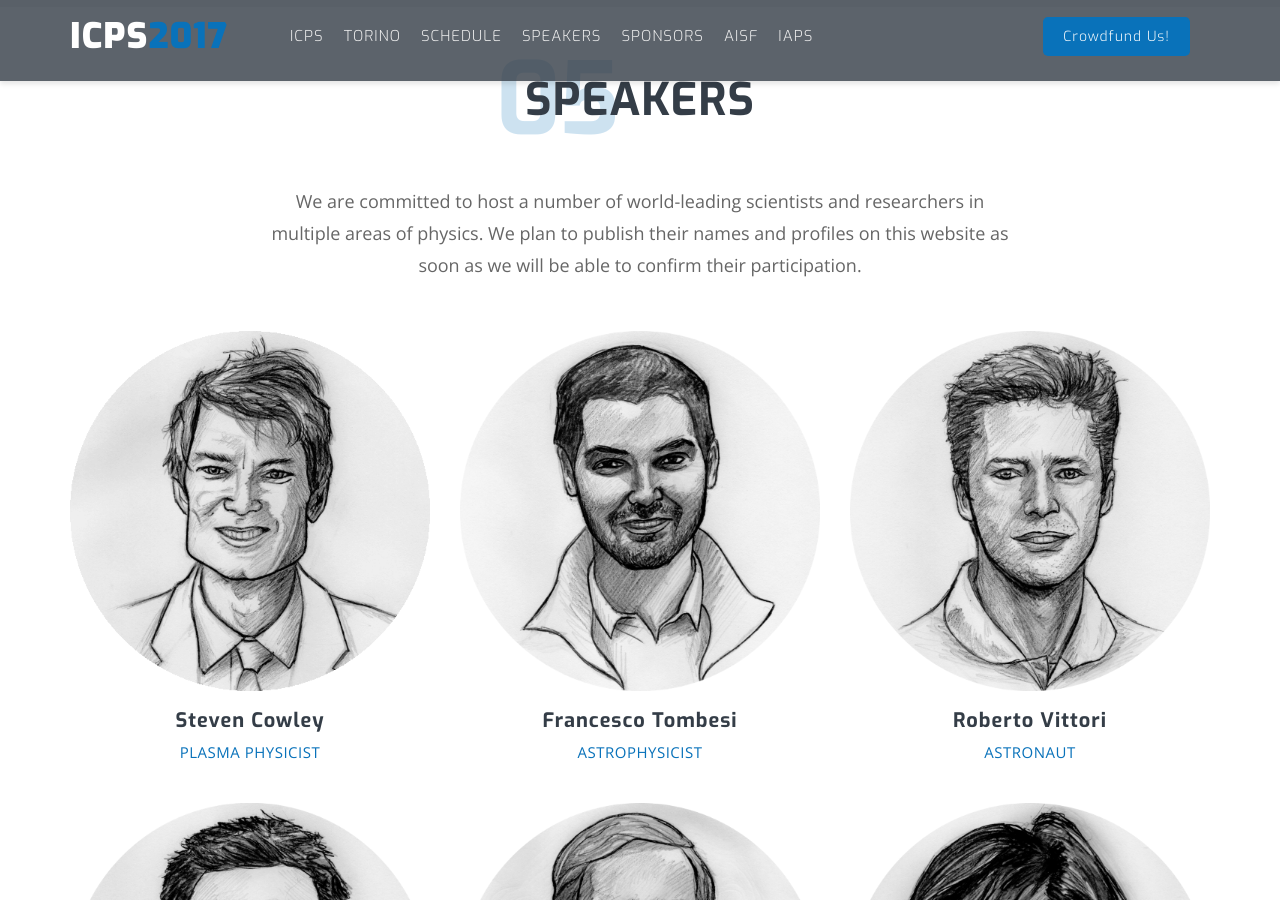
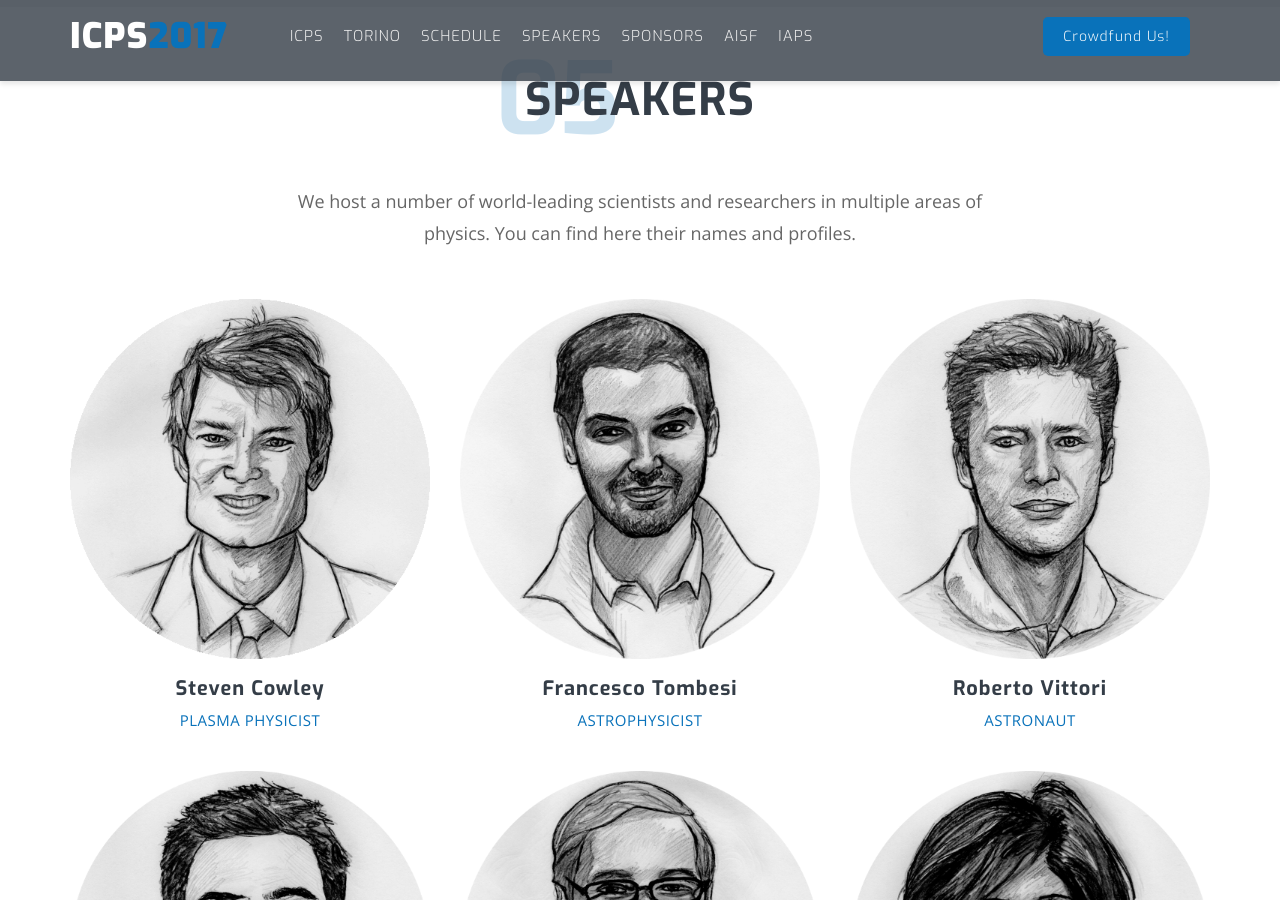
Before and after one commit to ICPS2017/ICPS2017.github.io, a Jekyll site: the page built from index.html, in a window 1280 px wide and 900 px high, scrolled down 4918 px. Built offline with Jekyll 4.4.1, drawn with Linux system fonts in a browser that asks for light colours; nearby versions of some CDN libraries.

Commit message:
minor update speaker section

```diff
--- a/_includes/5_speakers.html
+++ b/_includes/5_speakers.html
@@ -15,7 +15,7 @@
                 <span class="title">Speakers</span>
               </h2>
               <p class="uppercase  wow fadeInUp" data-wow-delay=".2s">
-                We are committed to host a number of world-leading scientists and researchers in multiple areas of physics. We plan to publish their names and profiles on this website as soon as we will be able to confirm their participation.
+                We host a number of world-leading scientists and researchers in multiple areas of physics. You can find here their names and profiles.
               </p>
             </div>
           </div> <!--//main COL-->
```
